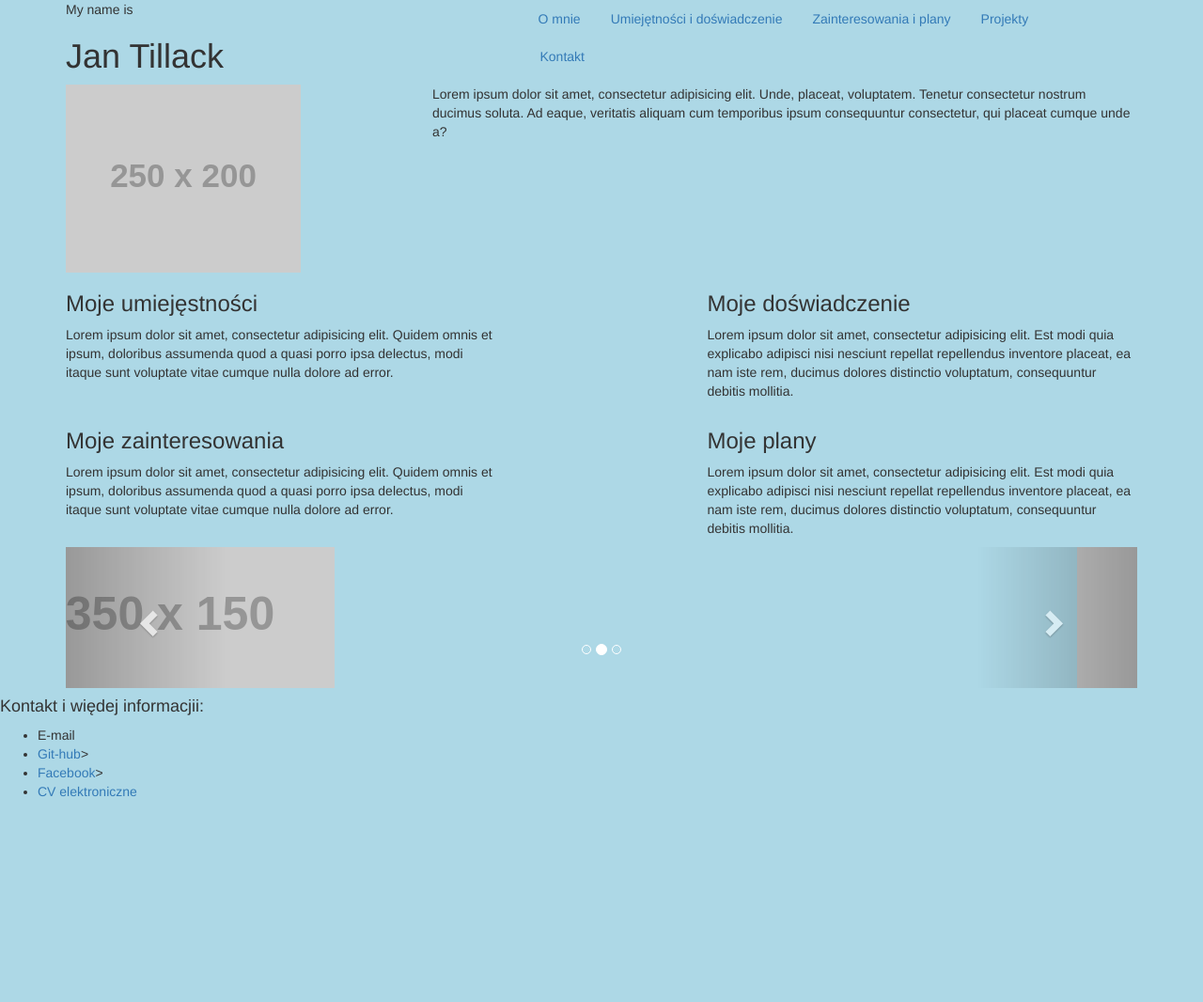
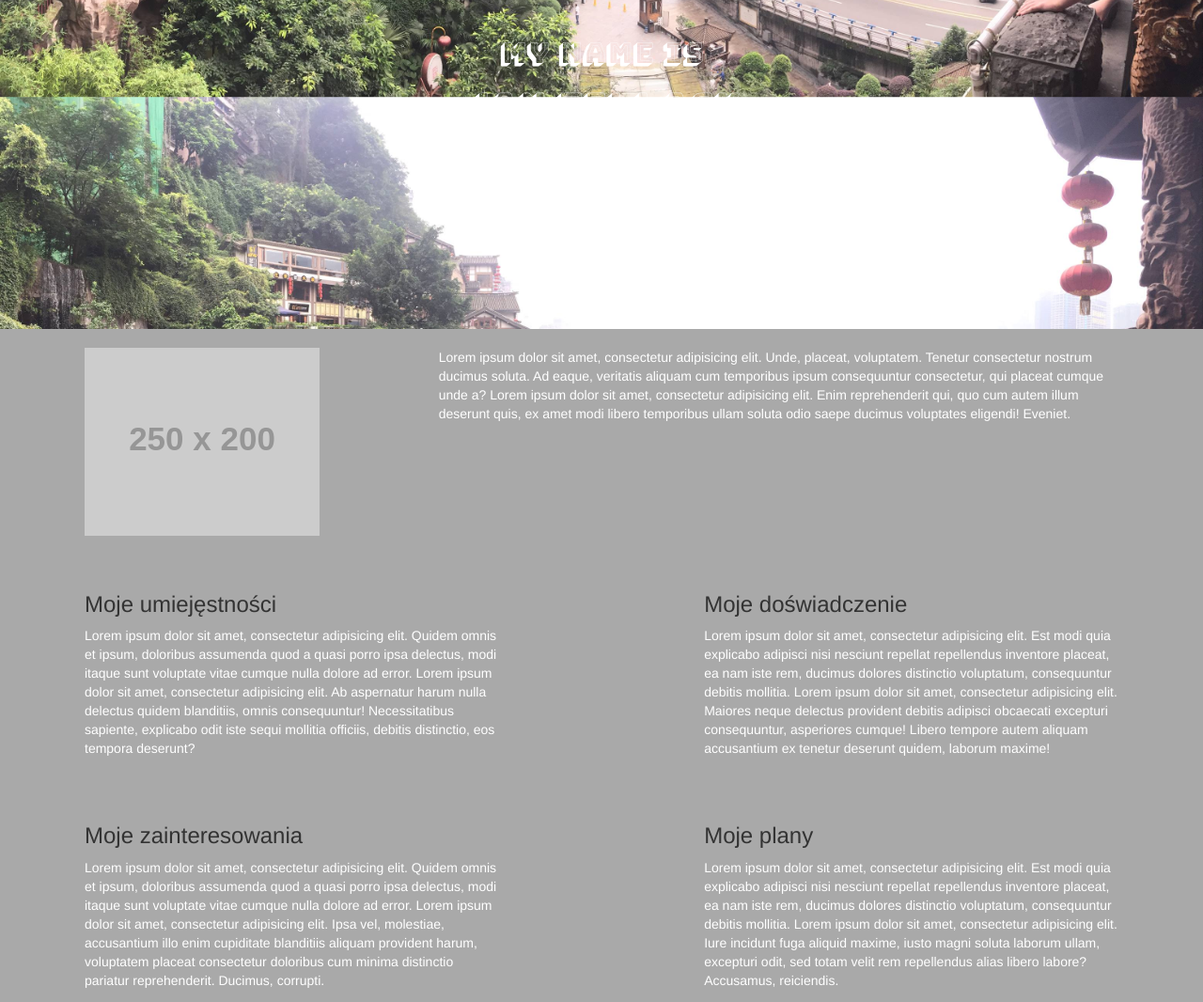
Before and after one commit to JanTillack/Portfolio, a plain HTML site: page index.html in a window 1280 px wide. Shown: the top 1066 px of the page at 94% size. Before the commit the page ends 862 px from the top, so only its background shows below. Drawn offline with nearby package versions, Linux system fonts and the light colour scheme; some packages are replaced by stand-ins of ours; placeholder pictures from the web are drawn by us; a script that the page names is missing.

Commit message:
Added background img and background color and noice font

```diff
--- a/index.html
+++ b/index.html
@@ -6,6 +6,7 @@
 	<title>Document</title>
 	<link rel="stylesheet" href="https://maxcdn.bootstrapcdn.com/bootstrap/3.3.7/css/bootstrap.min.css" integrity="sha384-BVYiiSIFeK1dGmJRAkycuHAHRg32OmUcww7on3RYdg4Va+PmSTsz/K68vbdEjh4u" crossorigin="anonymous">
 	<!-- Optional theme -->
+	<link href="https://fonts.googleapis.com/css?family=Bungee+Shade" rel="stylesheet">
 	<link rel="stylesheet" href="https://maxcdn.bootstrapcdn.com/bootstrap/3.3.7/css/bootstrap-theme.min.css" integrity="sha384-rHyoN1iRsVXV4nD0JutlnGaslCJuC7uwjduW9SVrLvRYooPp2bWYgmgJQIXwl/Sp" crossorigin="anonymous">
 	<script src="https://ajax.googleapis.com/ajax/libs/angularjs/1.5.6/angular.min.js"></script>
 	<script src="https://code.jquery.com/jquery-2.2.4.min.js" integrity="sha256-BbhdlvQf/xTY9gja0Dq3HiwQF8LaCRTXxZKRutelT44=" crossorigin="anonymous"></script>
@@ -15,50 +16,48 @@
 	<script type="text/javascript" src="https://cdnjs.cloudflare.com/ajax/libs/angular-ui-bootstrap/2.0.1/ui-bootstrap-tpls.min.js"></script>
 </head>
 <body>
-	<div class="container">
-		<div class="menusy row">
-			<div class="col-md-5 myName ">
-				<p>My name is</p>
+	<header>
+		<div class="head">
+			<div class="myName">
+				<h2>My name is</h2>
 				<h1>Jan Tillack</h1>
 			</div>
-			<div class="col-md-6">
-				<ul class="nav nav-pills">
-					<li role="presentation"><a href="#">O mnie</a></li>
-					<li role="presentation"><a href="#">Umiejętności i doświadczenie</a></li>
-					<li role="presentation"><a href="#">Zainteresowania i plany</a></li>
-					<li role="presentation"><a href="#">Projekty</a></li>
-					<li role="presentation"><a href="#">Kontakt</a></li>
-				</ul>
 		</div>
-		</div>
+	</header>
+	<div class="container">
 		<div class="row infoMe">
 			<div class="col-md-4 myPhoto">
 				<img src="http://placehold.it/250x200">
 			</div>
 			<div class="col-md-8 aboutMe">
-				<p>Lorem ipsum dolor sit amet, consectetur adipisicing elit. Unde, placeat, voluptatem. Tenetur consectetur nostrum ducimus soluta. Ad eaque, veritatis aliquam cum temporibus ipsum consequuntur consectetur, qui placeat cumque unde a?</p>
+				<p>Lorem ipsum dolor sit amet, consectetur adipisicing elit. Unde, placeat, voluptatem. Tenetur consectetur nostrum ducimus soluta. Ad eaque, veritatis aliquam cum temporibus ipsum consequuntur consectetur, qui placeat cumque unde a?
+					Lorem ipsum dolor sit amet, consectetur adipisicing elit. Enim reprehenderit qui, quo cum autem illum deserunt quis, ex amet modi libero temporibus ullam soluta odio saepe ducimus voluptates eligendi! Eveniet.</p>
 				</div>
 			</div>
 			<div class="row">
 				<div class="col-md-5">
 					<h3>Moje umiejęstności</h3>
-				<p>Lorem ipsum dolor sit amet, consectetur adipisicing elit. Quidem omnis et ipsum, doloribus assumenda quod a quasi porro ipsa delectus, modi itaque sunt voluptate vitae cumque nulla dolore ad error.</p>
+					<p>Lorem ipsum dolor sit amet, consectetur adipisicing elit. Quidem omnis et ipsum, doloribus assumenda quod a quasi porro ipsa delectus, modi itaque sunt voluptate vitae cumque nulla dolore ad error.
+						Lorem ipsum dolor sit amet, consectetur adipisicing elit. Ab aspernatur harum nulla delectus quidem blanditiis, omnis consequuntur! Necessitatibus sapiente, explicabo odit iste sequi mollitia officiis, debitis distinctio, eos tempora deserunt?</p>
 					</div>
 					<div class="col-md-2"></div>
 					<div class="col-md-5">
 						<h3>Moje doświadczenie</h3>
-				<p>Lorem ipsum dolor sit amet, consectetur adipisicing elit. Est modi quia explicabo adipisci nisi nesciunt repellat repellendus inventore placeat, ea nam iste rem, ducimus dolores distinctio voluptatum, consequuntur debitis mollitia.</p>
+						<p>Lorem ipsum dolor sit amet, consectetur adipisicing elit. Est modi quia explicabo adipisci nisi nesciunt repellat repellendus inventore placeat, ea nam iste rem, ducimus dolores distinctio voluptatum, consequuntur debitis mollitia.
+							Lorem ipsum dolor sit amet, consectetur adipisicing elit. Maiores neque delectus provident debitis adipisci obcaecati excepturi consequuntur, asperiores cumque! Libero tempore autem aliquam accusantium ex tenetur deserunt quidem, laborum maxime!</p>
 						</div>
 					</div>
 					<div class="row">
 						<div class="col-md-5">
 							<h3>Moje zainteresowania</h3>
-				<p>Lorem ipsum dolor sit amet, consectetur adipisicing elit. Quidem omnis et ipsum, doloribus assumenda quod a quasi porro ipsa delectus, modi itaque sunt voluptate vitae cumque nulla dolore ad error.</p>
+							<p>Lorem ipsum dolor sit amet, consectetur adipisicing elit. Quidem omnis et ipsum, doloribus assumenda quod a quasi porro ipsa delectus, modi itaque sunt voluptate vitae cumque nulla dolore ad error.
+								Lorem ipsum dolor sit amet, consectetur adipisicing elit. Ipsa vel, molestiae, accusantium illo enim cupiditate blanditiis aliquam provident harum, voluptatem placeat consectetur doloribus cum minima distinctio pariatur reprehenderit. Ducimus, corrupti.</p>
 							</div>
 							<div class="col-md-2"></div>
 							<div class="col-md-5">
 								<h3>Moje plany</h3>
-				<p>Lorem ipsum dolor sit amet, consectetur adipisicing elit. Est modi quia explicabo adipisci nisi nesciunt repellat repellendus inventore placeat, ea nam iste rem, ducimus dolores distinctio voluptatum, consequuntur debitis mollitia.</p>
+								<p>Lorem ipsum dolor sit amet, consectetur adipisicing elit. Est modi quia explicabo adipisci nisi nesciunt repellat repellendus inventore placeat, ea nam iste rem, ducimus dolores distinctio voluptatum, consequuntur debitis mollitia.
+									Lorem ipsum dolor sit amet, consectetur adipisicing elit. Iure incidunt fuga aliquid maxime, iusto magni soluta laborum ullam, excepturi odit, sed totam velit rem repellendus alias libero labore? Accusamus, reiciendis.</p>
 								</div>
 							</div>
 							<div id="carousel-example-generic" class="carousel slide" data-ride="carousel">
@@ -67,18 +66,34 @@
 									<li data-target="#carousel-example-generic" data-slide-to="0" class="active"></li>
 									<li data-target="#carousel-example-generic" data-slide-to="1"></li>
 									<li data-target="#carousel-example-generic" data-slide-to="2"></li>
+									<li data-target="#carousel-example-generic" data-slide-to="3"></li>
 								</ol>
 
 								<!-- Wrapper for slides -->
 								<div class="carousel-inner" role="listbox">
 									<div class="item active">
-					<img  src="http://placehold.it/350x150" alt="photo1">
+										<img  src="http://placehold.it/1250x500" alt="photo1">
 										<div class="carousel-caption">
+										</div>
+										<div class="carousel-caption">
+											<h4>Projekt 1</h4>
+											<p>Pierwszy projekt</p>
 										</div>
 									</div>
 									<div class="item">
-					<img src="http://placehold.it/350x150" alt="Photo2">
+										<img src="http://placehold.it/1250x500" alt="Photo2">
 										<div class="carousel-caption">
+										</div>
+										<div class="carousel-caption">
+											<h4>Projekt 2</h4>
+											<p>Drugi projekt</p>
+										</div>
+									</div>
+									<div class="item">
+										<img src="http://placehold.it/1250x500" alt="Photo3">
+										<div class="carousel-caption">
+											<h4>Projekt 3</h4>
+											<p>Trzeci projekt</p>
 										</div>
 									</div>
 								</div>
@@ -99,8 +114,8 @@
 						<h4>Kontakt i więdej informacjii:</h4>
 						<ul>
 							<li role="presentation"> E-mail</li>
-		<li role="presentation"><a href="#">Git-hub</a>></li>
-		<li role="presentation"><a href="#">Facebook</a>></li>
+							<li role="presentation"><a href="https://github.com/JanTillack">Git-hub</a></li>
+							<li role="presentation"><a href="https://www.facebook.com/jan.tillack.9">Facebook</a></li>
 							<li role="presentation"><a href="#">CV elektroniczne</a></li>
 						</ul>
 					</footer>
--- a/style.css
+++ b/style.css
@@ -1,3 +1,40 @@
+
+
+
+header {
+	color: white;
+	background-image: url(Obrazy/background.jpg);
+	background-size: cover;
+	background-position: 0 -450px;
+	background-attachment: fixed;
+	padding: 20px;
+	height: 350px;
+
+
+}
+.myName {
+	text-align: center;
+	font-family: 'Bungee Shade', cursive;
+
+}
+h1 {
+	font size: 50px;
+}
+p {
+	color:white ;
+}
+
 body {
-	background-color: lightblue ;
+	background-color:darkgrey  ;
 }
+
+footer {
+	text-align: center;
+}
+.row {
+	padding: 20px;
+}
+/*.myphoto {
+	max-width: 250px;
+	max-height: 200px
+}*/
```
Also changed, not shown: Obrazy/background.jpg (added), Obrazy/ja.jpg (added). Lines whose indentation alone changed are shown as unchanged.
